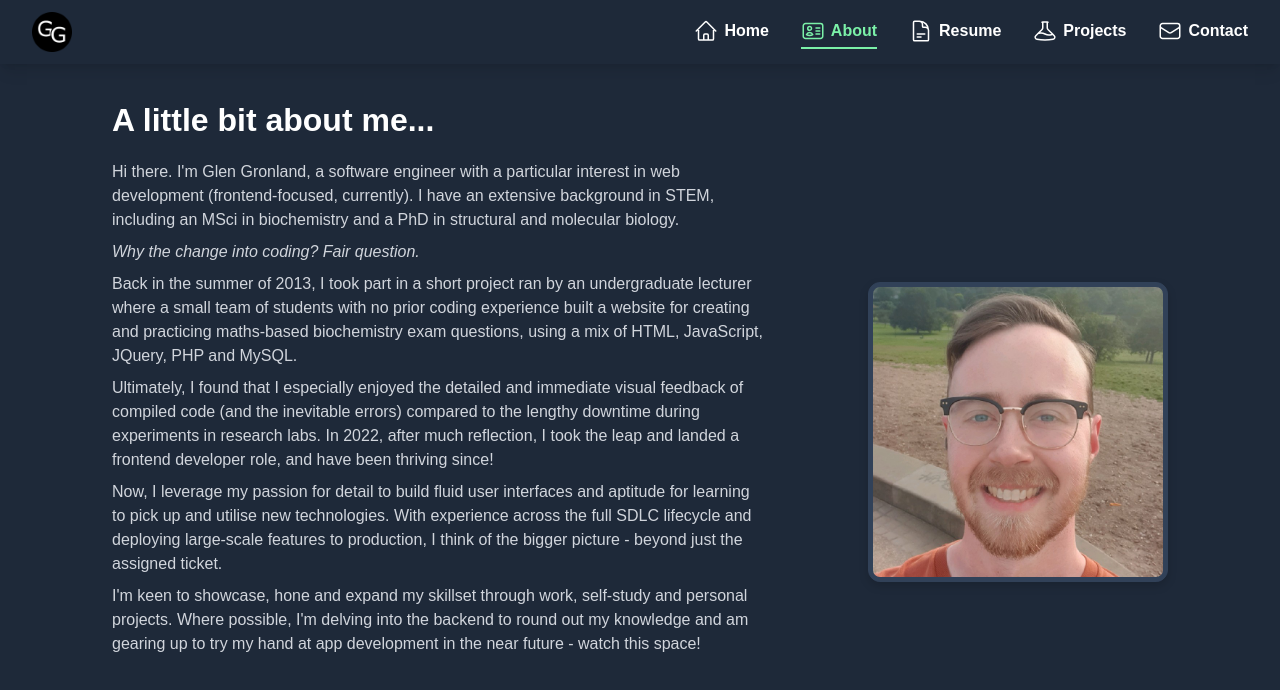
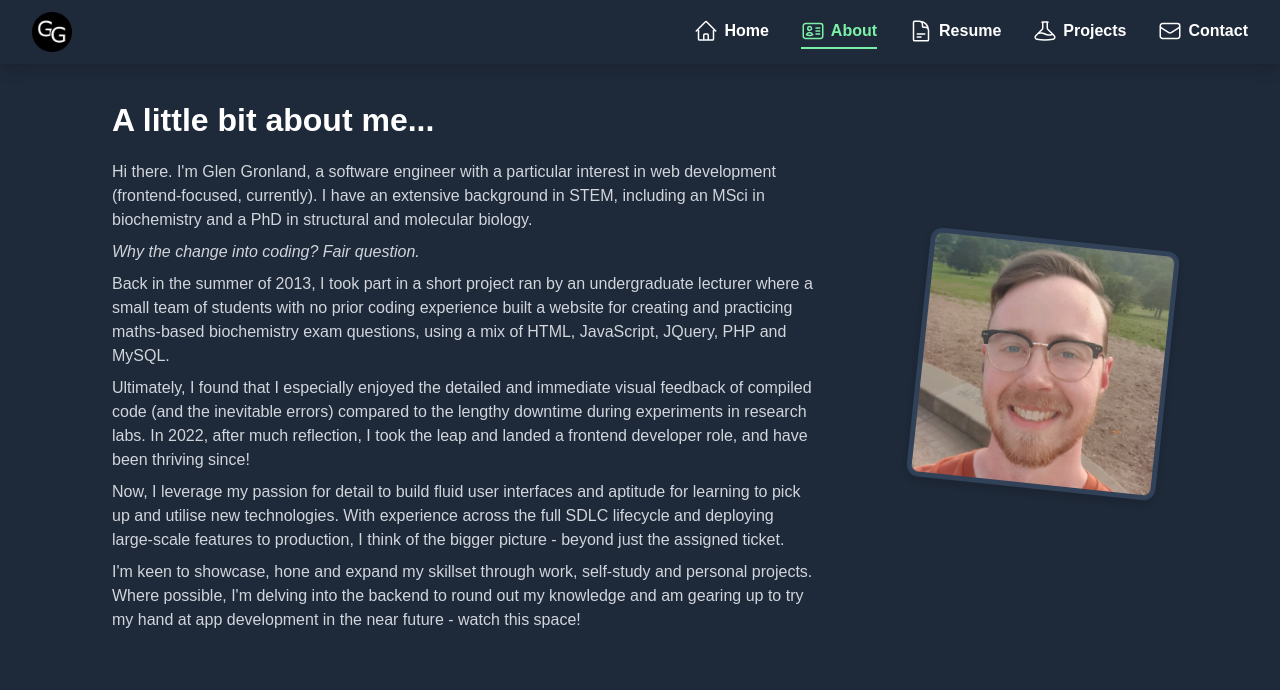
Before and after one commit to GGronland/portfolio-nextjs, a Next.js app: page /about in a window 1280 px wide. Shown: the top 690 px of the page. Built offline with nearby package versions, Linux system fonts and the light colour scheme.

Commit message:
Adjusted stylings of profile picture on about page

```diff
--- a/src/app/about/page.tsx
+++ b/src/app/about/page.tsx
@@ -3,7 +3,7 @@ import ProfilePicture from "@/assets/profilePicture.jpg";
 
 const AboutPage = () => {
   return (
-    <div className="flex flex-1 flex-col lg:flex-row justify-between gap-12 lg:gap-26 px-20 animate-fade-in-slow">
+    <div className="flex h-max flex-col lg:flex-row justify-between gap-12 lg:gap-26 px-20 animate-fade-in-slow">
       <div className="text-gray-300">
         <h1 className="mb-4">A little bit about me...</h1>
 
@@ -50,13 +50,16 @@ const AboutPage = () => {
         </p>
       </div>
 
-      <Image
-        className="m-auto border-1 max-h-[300px] p-1 rounded-xl border-slate-700 bg-slate-700 drop-shadow-lg hover:animate-pulse"
-        src={ProfilePicture}
-        alt="Picture of Glen Gronland"
-        width={300}
-        height={300}
-      />
+      <div className="relative m-auto max-w-[300px] rotate-6 rounded-xl hover:rotate-0 transition-all duration-500">
+        <Image
+          className="box-border border-5 rounded-xl border-slate-700 bg-slate-700 drop-shadow-lg "
+          src={ProfilePicture}
+          alt="Profile picture"
+        />
+
+        {/* For potential "stack" effect - needs container for relative positioning */}
+        {/* <div className="absolute -z-1 top-0 w-full h-full -rotate-6 box-border border-4 rounded-xl border-slate-700 bg-amber-200" /> */}
+      </div>
     </div>
   );
 };
```
